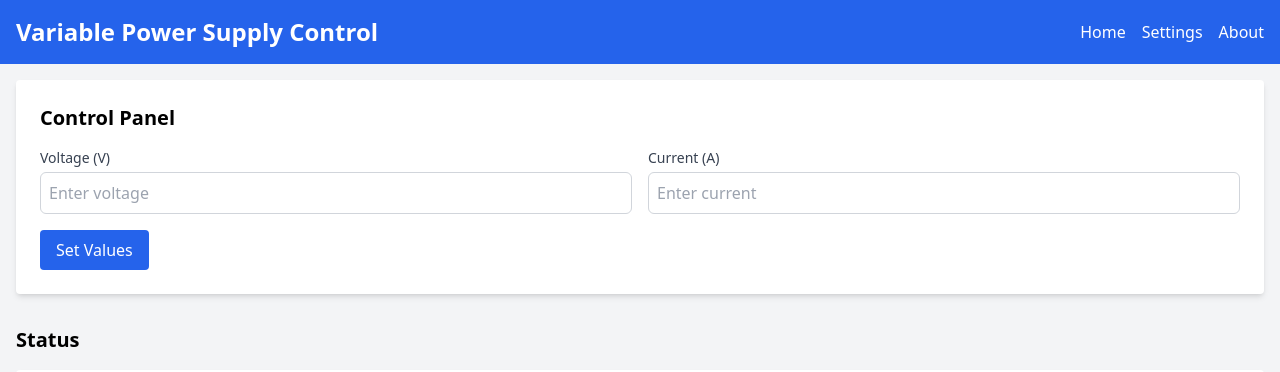
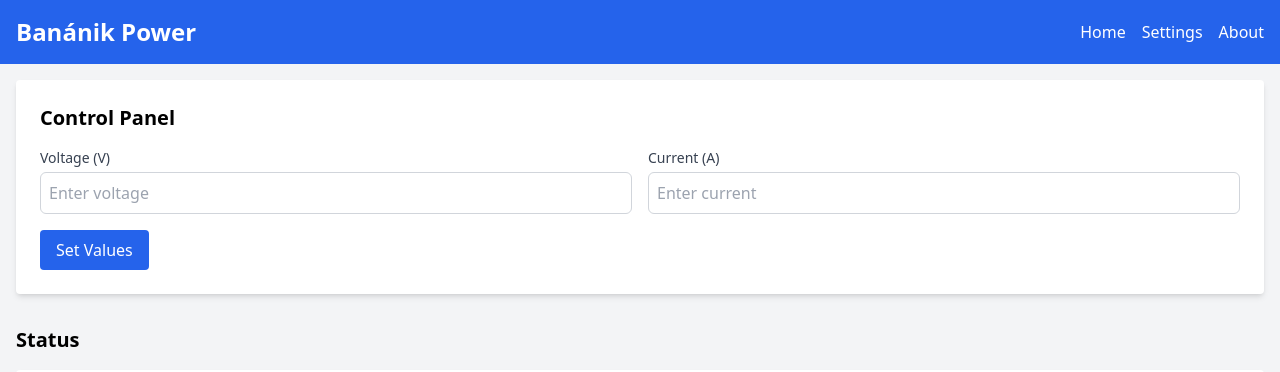
Before and after one commit to MatejMucka/Bananik-Power, a website built with webpack: page index.html in a window 1280 px wide. Shown: the top 372 px of the page. Built offline with nearby package versions, Linux system fonts and the light colour scheme.

Commit message:
Update index.html

```diff
--- a/index.html
+++ b/index.html
@@ -3,7 +3,7 @@
   <meta charset="utf-8"/>
   <meta content="width=device-width, initial-scale=1.0" name="viewport"/>
   <title>
-   Variable Power Supply Control
+   Banánik Power
   </title>
   <script src="https://cdn.tailwindcss.com">
   </script>
@@ -14,7 +14,7 @@
   <header class="bg-blue-600 text-white p-4">
    <div class="container mx-auto flex justify-between items-center">
     <h1 class="text-2xl font-bold">
-     Variable Power Supply Control
+     Banánik Power
     </h1>
     <nav>
      <ul class="flex space-x-4">
```
